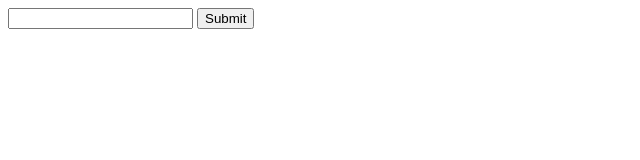
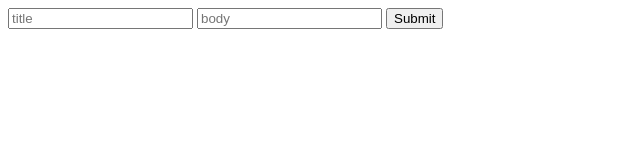
Before and after one commit to aithon2501/mod1-dom-exercies, a plain HTML site: page index.html in a window 1280 px wide. Shown: the whole page, without its empty margins (0-640 px from the left). Drawn offline with Linux system fonts and the light colour scheme.

Commit message:
added exercises-five

```diff
--- a/index.html
+++ b/index.html
@@ -4,7 +4,8 @@
     <meta charset='utf-8'>
   </head>
   <body>
-    <input class='text-input' type='text' />
+    <input class='title' type='text' placeholder='title' />
+    <input class='body'  type='text' placeholder='body'/>
     <input class='submit-button' type='submit' />
     <ul class='list-items'></ul>
   </body>
```
Also changed, not shown: index.js (+27 -16 lines).
